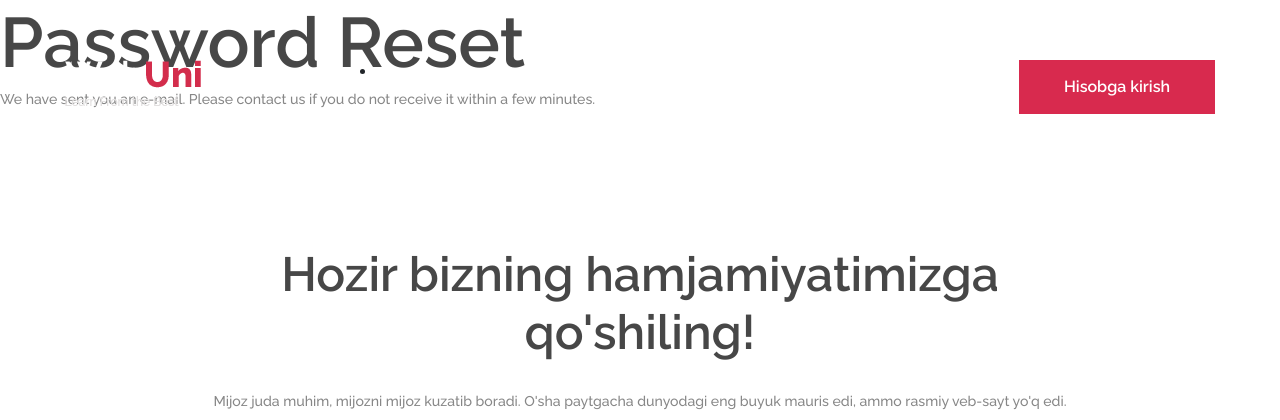
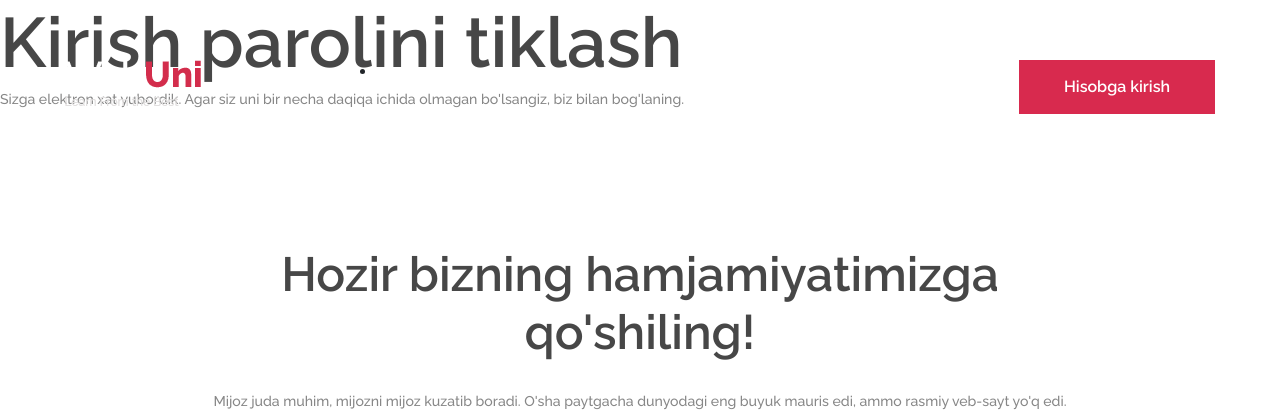
Before and after one commit to Xusanbek0039/Django-Corsera-clone, a Django app: page /accounts/password/reset/done/ in a window 1280 px wide. Shown: the top 420 px of the page. Run offline with Django 3.2, Linux system fonts and the light colour scheme; parts of the project's set-up code (start-up, migrations or seed data) failed here and were passed over; some libraries are stand-ins or nearby versions.

Commit message:
Update password_reset_done.html

```diff
--- a/users/templates/account/password_reset_done.html
+++ b/users/templates/account/password_reset_done.html
@@ -3,14 +3,14 @@
 {% load i18n %}
 {% load account %}
 
-{% block head_title %}{% trans "Password Reset" %}{% endblock %}
+{% block head_title %}{% trans "Parolni tiklash" %}{% endblock %}
 
 {% block content %}
-    <h1>{% trans "Password Reset" %}</h1>
+    <h1>{% trans "Kirish parolini tiklash" %}</h1>
 
     {% if user.is_authenticated %}
     {% include "account/snippets/already_logged_in.html" %}
     {% endif %}
 
-    <p>{% blocktrans %}We have sent you an e-mail. Please contact us if you do not receive it within a few minutes.{% endblocktrans %}</p>
+    <p>{% blocktrans %}Sizga elektron xat yubordik. Agar siz uni bir necha daqiqa ichida olmagan bo'lsangiz, biz bilan bog'laning.{% endblocktrans %}</p>
 {% endblock %}
```
